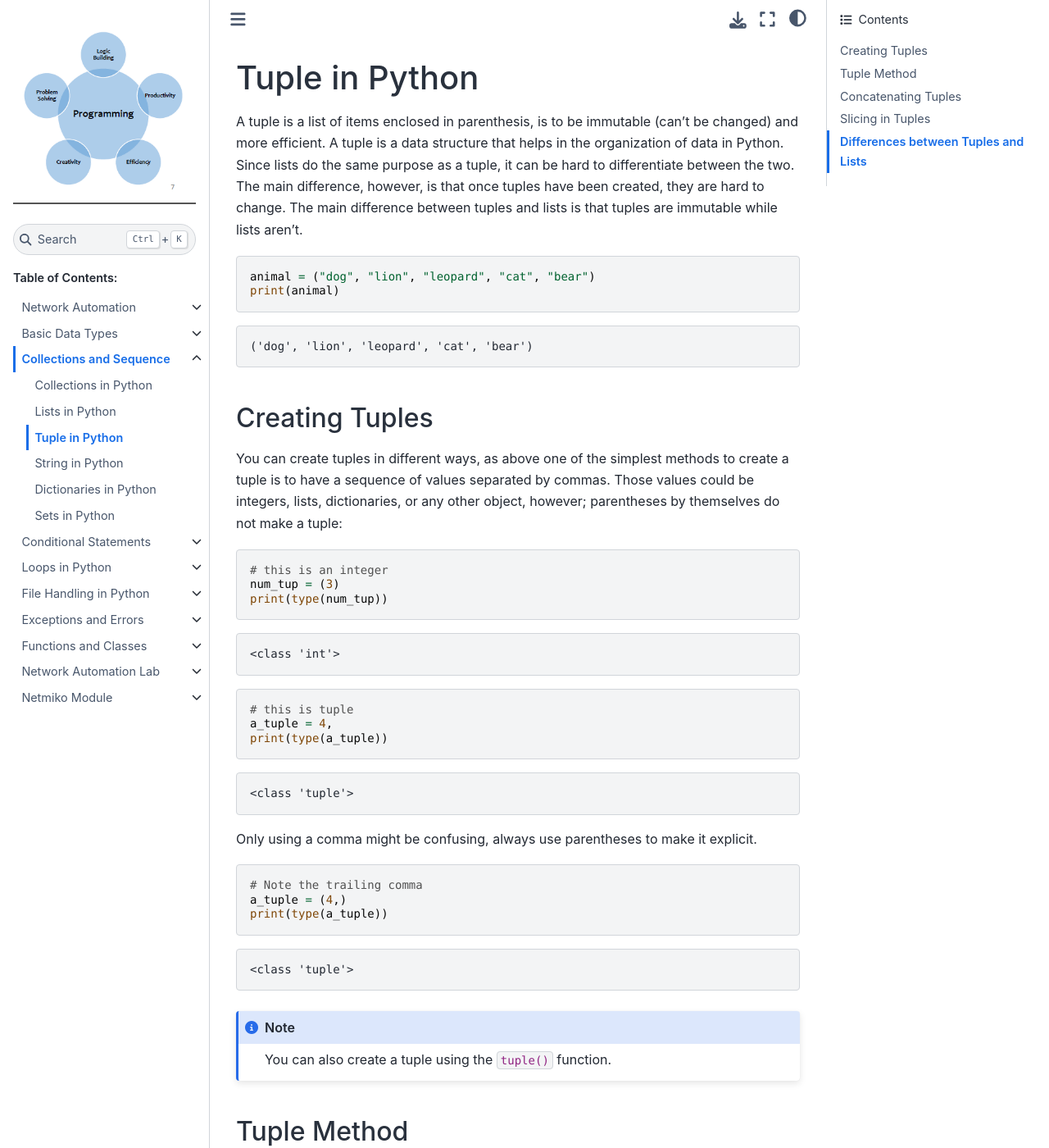
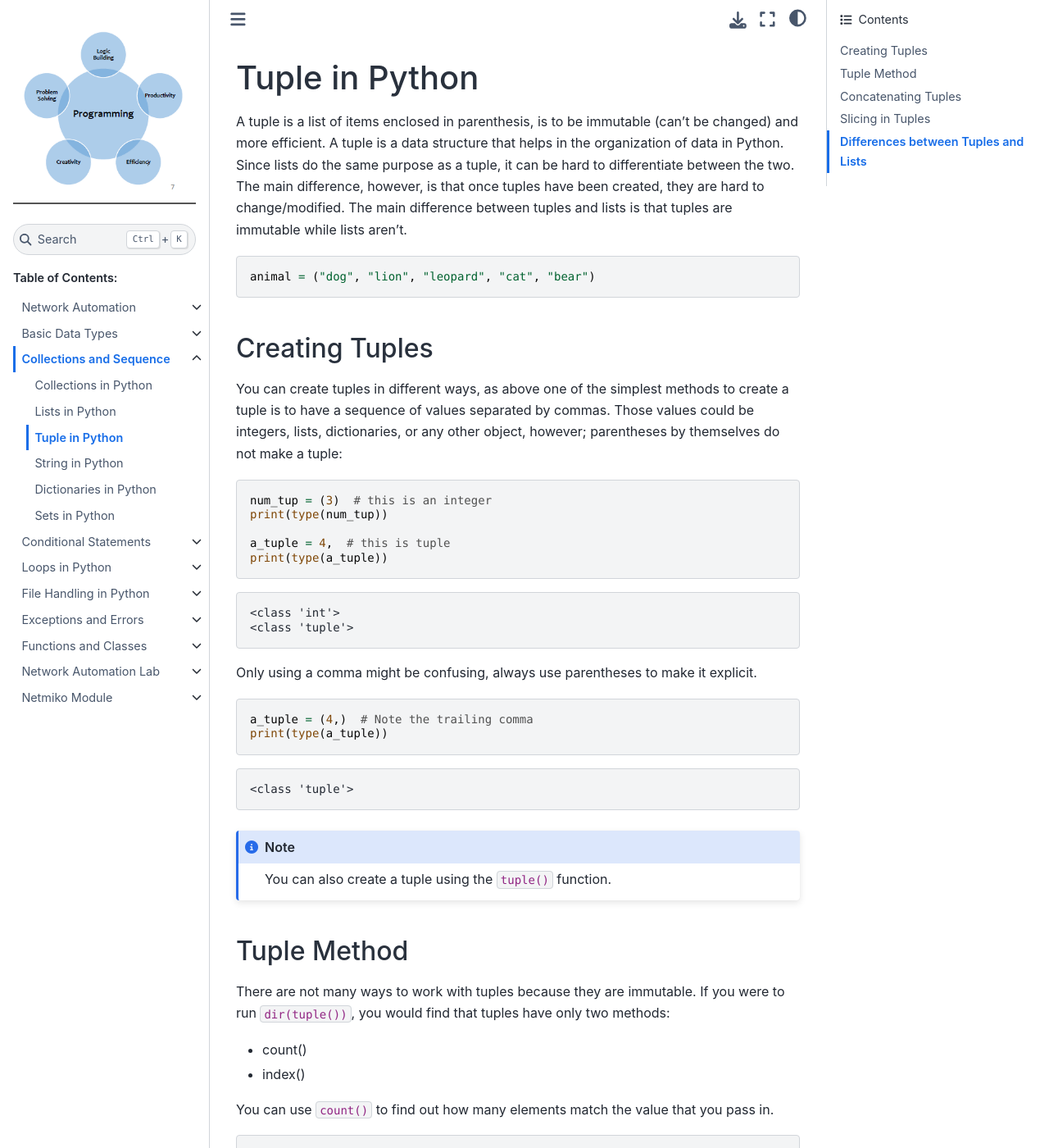
Before and after one commit to sydasif/python-book, a Sphinx documentation site: the page built from docs/source/03_collection/03_tuple.md, in a window 1280 px wide and 1400 px high. Shown: the whole window at 82% size. Built offline with Sphinx 7.4.7 and the Sphinx Book theme 1.1.4, drawn with Linux system fonts in a browser that asks for light colours; some of the changed text lies outside the part shown.

Commit message:
update tuple.md

````diff
--- a/docs/source/03_collection/03_tuple.md
+++ b/docs/source/03_collection/03_tuple.md
@@ -1,14 +1,9 @@
 # Tuple in Python
 
-A tuple is a list of items enclosed in parenthesis, is to be immutable (can't be changed) and more efficient. A tuple is a data structure that helps in the organization of data in Python. Since lists do the same purpose as a tuple, it can be hard to differentiate between the two. The main difference, however, is that once tuples have been created, they are hard to change. The main difference between tuples and lists is that tuples are immutable while lists aren’t.
+A tuple is a list of items enclosed in parenthesis, is to be immutable (can't be changed) and more efficient. A tuple is a data structure that helps in the organization of data in Python. Since lists do the same purpose as a tuple, it can be hard to differentiate between the two. The main difference, however, is that once tuples have been created, they are hard to change/modified. The main difference between tuples and lists is that tuples are immutable while lists aren’t.
 
 ```py
 animal = ("dog", "lion", "leopard", "cat", "bear")
-print(animal)
-```
-
-```console
-('dog', 'lion', 'leopard', 'cat', 'bear')
 ```
 
 ## Creating Tuples
@@ -16,30 +11,22 @@ print(animal)
 You can create tuples in different ways, as above one of the simplest methods to create a tuple is to have a sequence of values separated by commas. Those values could be integers, lists, dictionaries, or any other object, however; parentheses by themselves do not make a tuple:
 
 ```py
-# this is an integer
-num_tup = (3)
+num_tup = (3)  # this is an integer
 print(type(num_tup))
+
+a_tuple = 4,  # this is tuple
+print(type(a_tuple))
 ```
 
 ```console
 <class 'int'>
-```
-
-```py
-# this is tuple
-a_tuple = 4,
-print(type(a_tuple))
-```
-
-```console
 <class 'tuple'>
 ```
 
 Only using a comma might be confusing, always use parentheses to make it explicit.
 
 ```py
-# Note the trailing comma
-a_tuple = (4,)
+a_tuple = (4,)  # Note the trailing comma
 print(type(a_tuple))
 ```
 
````
Also changed, not shown: other parts of docs/source/03_collection/03_tuple.md (+1 -1 lines).
